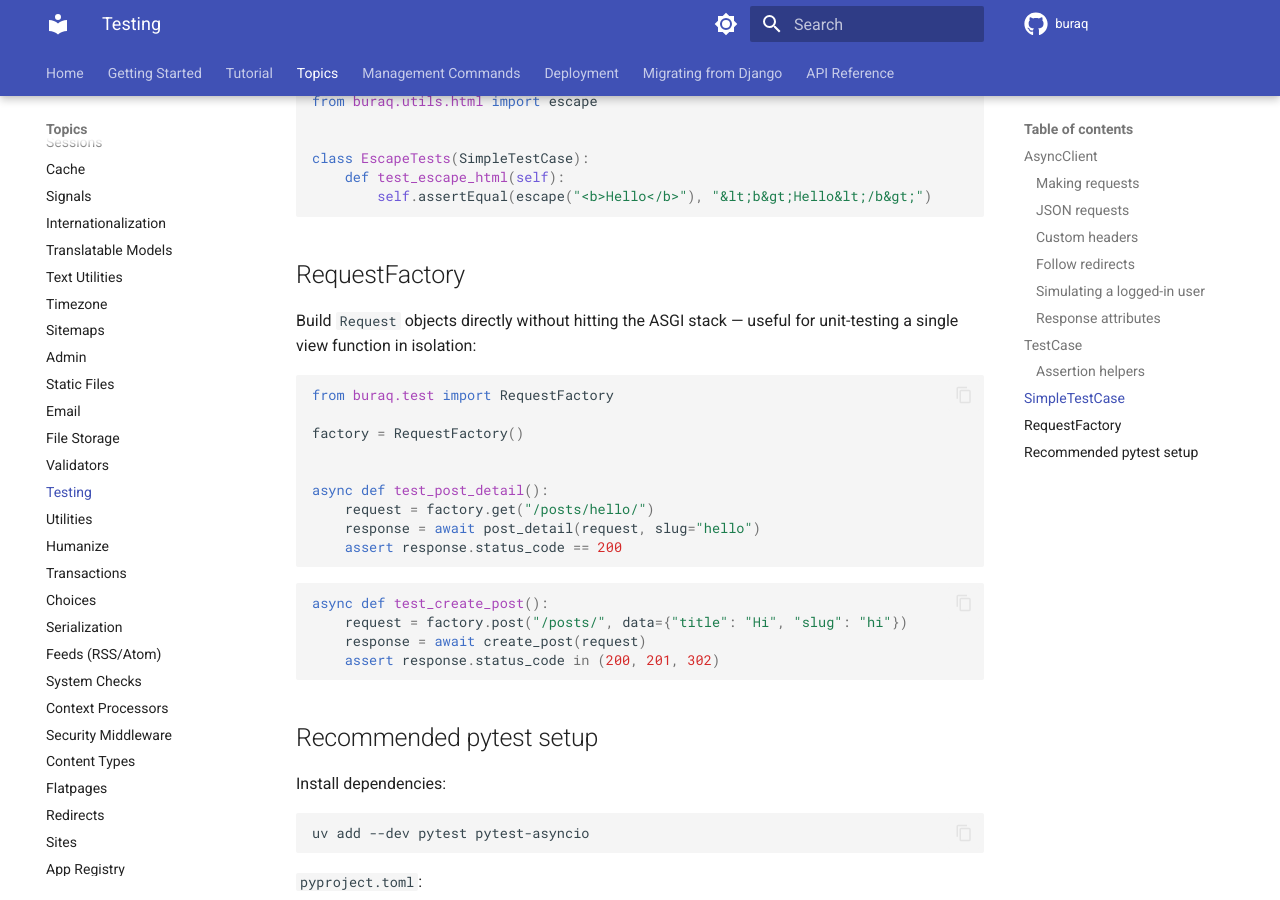
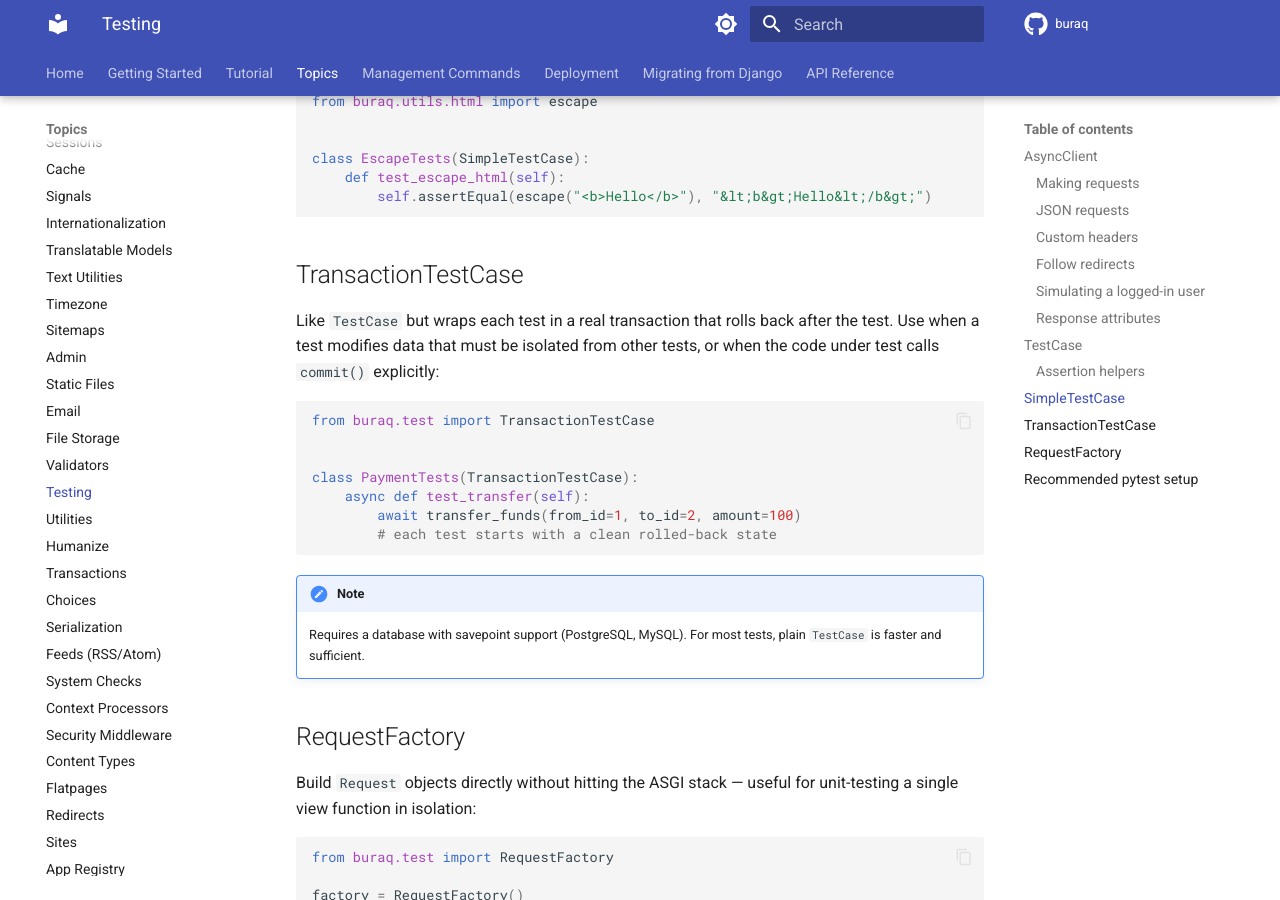
Before and after one commit to nezanuha/buraq, an MkDocs documentation site: the page built from docs/topics/testing.md, in a window 1280 px wide and 900 px high, scrolled down 2920 px. Built offline with MkDocs 1.6.1 and Material for MkDocs 9.7.7, drawn with Linux system fonts in a browser that asks for light colours; comment, search, counter and statistics services are not loaded; the version menu is left out.

Commit message:
docs: add TransactionTestCase to testing.md

````diff
--- a/docs/topics/testing.md
+++ b/docs/topics/testing.md
@@ -135,6 +135,23 @@
         self.assertEqual(escape("<b>Hello</b>"), "&lt;b&gt;Hello&lt;/b&gt;")
 ```
 
+## TransactionTestCase
+
+Like `TestCase` but wraps each test in a real transaction that rolls back after the test. Use when a test modifies data that must be isolated from other tests, or when the code under test calls `commit()` explicitly:
+
+```python
+from buraq.test import TransactionTestCase
+
+
+class PaymentTests(TransactionTestCase):
+    async def test_transfer(self):
+        await transfer_funds(from_id=1, to_id=2, amount=100)
+        # each test starts with a clean rolled-back state
+```
+
+!!! note
+    Requires a database with savepoint support (PostgreSQL, MySQL). For most tests, plain `TestCase` is faster and sufficient.
+
 ## RequestFactory
 
 Build `Request` objects directly without hitting the ASGI stack — useful for unit-testing a single view function in isolation:
````
